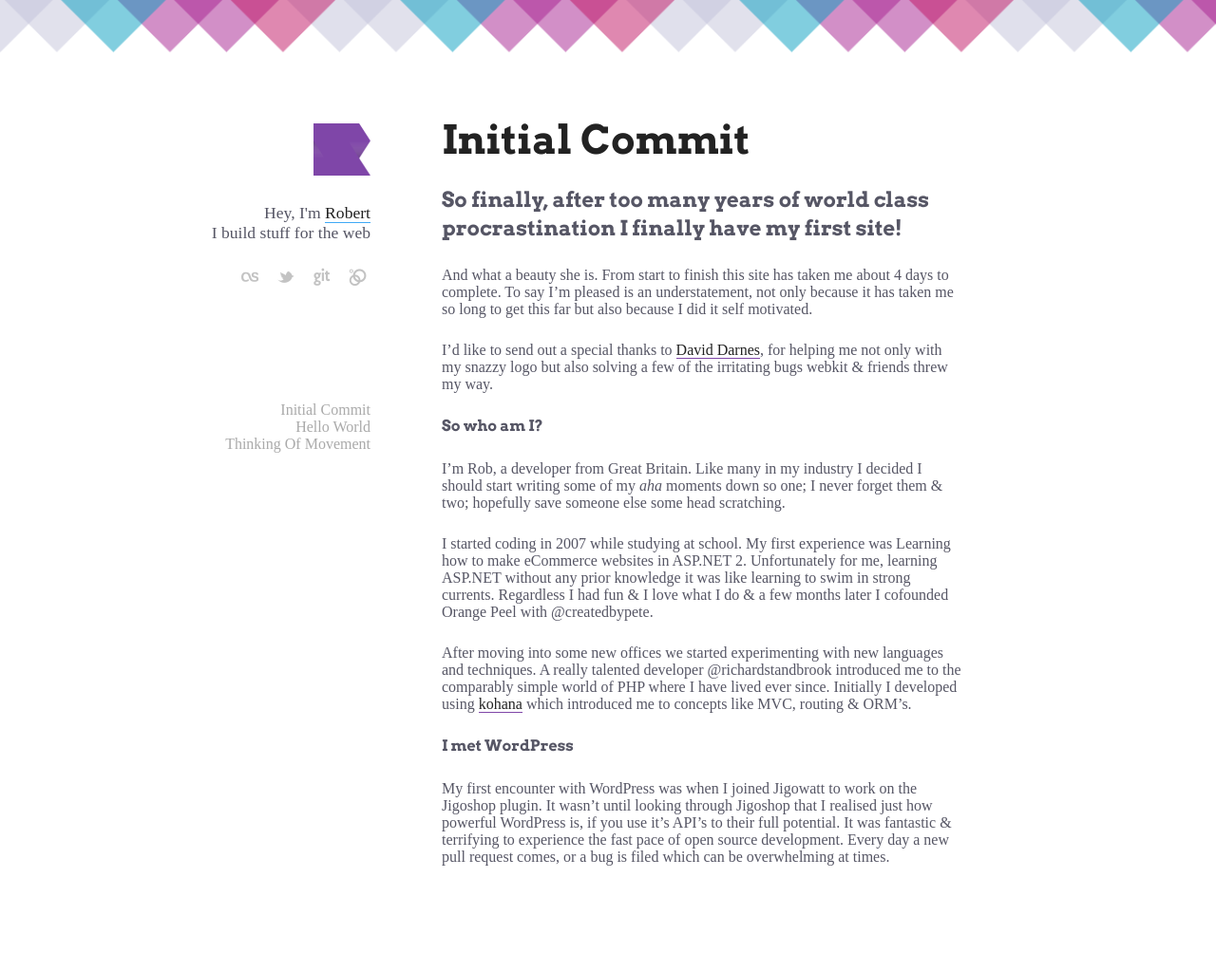
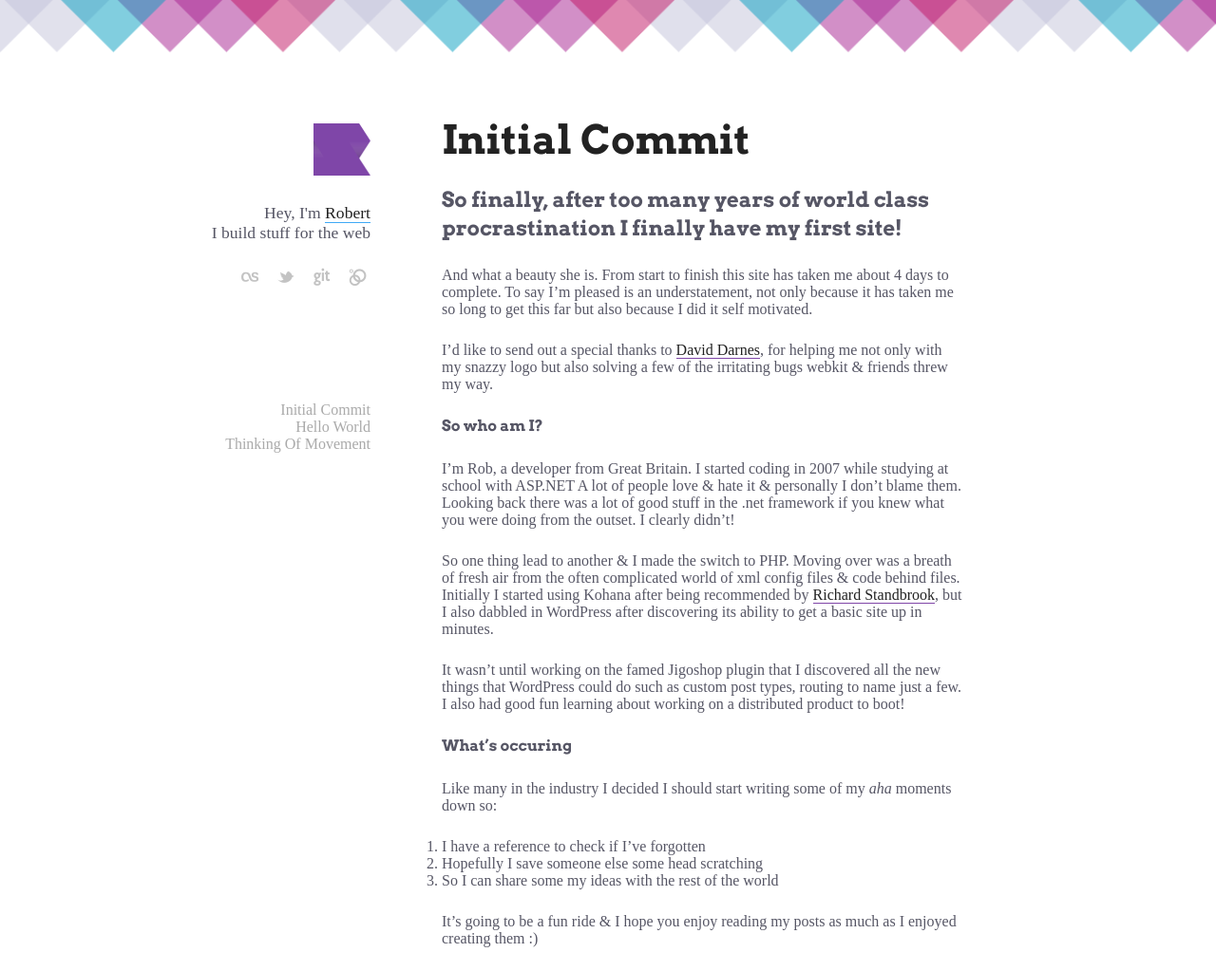
Before and after one commit to studioromeo/studioromeo.github.com, a Jekyll site: the page built from _posts/2012-09-08-initial-commit.md, in a window 1280 px wide. Shown: the whole page at 95% size. Built offline with Jekyll 4.4.1, drawn with Linux system fonts in a browser that asks for light colours; before the commit the page ends 937 px from its top, so only the background shows below that.

Commit message:
Fleshed out my first post. Ready for its first review

```diff
--- a/_posts/2012-09-08-initial-commit.md
+++ b/_posts/2012-09-08-initial-commit.md
@@ -9,12 +9,16 @@
 I'd like to send out a special thanks to [David Darnes](http://david.darn.es), for helping me not only with my snazzy logo but also solving a few of the irritating bugs webkit & friends threw my way.
 
 ###So who am I?
-I'm Rob, a developer from Great Britain. Like many in my industry I decided I should start writing some of my _aha_ moments down so one; I never forget them & two; hopefully save someone else some head scratching.
+I'm Rob, a developer from Great Britain. I started coding in 2007 while studying at school with ASP.NET A lot of people love & hate it & personally I don't blame them. Looking back  there was a lot of good stuff in the .net framework if you knew what you were doing from the outset. I clearly didn't!
 
-I started coding in 2007 while studying at school. My first experience was Learning how to make eCommerce websites in ASP.NET 2. Unfortunately for me, learning ASP.NET without any prior knowledge it was like learning to swim in strong currents. Regardless I had fun & I love what I do & a few months later I cofounded Orange Peel with @createdbypete.
+So one thing lead to another & I made the switch to PHP. Moving over was a breath of fresh air from the often complicated world of xml config files & code behind files. Initially I started using Kohana after being recommended by [Richard Standbrook](http://twitter.com), but I also dabbled in WordPress after discovering its ability to get a basic site up in minutes.
 
-After moving into some new offices we started experimenting with new languages and techniques. A really talented developer @richardstandbrook introduced me to the comparably simple world of PHP where I have lived ever since. Initially I developed using [kohana]() which introduced me to concepts like MVC, routing & ORM's.
+It wasn't until working on the famed Jigoshop plugin that I discovered all the new things that WordPress could do such as custom post types, routing to name just a few. I also had good fun learning about working on a distributed product to boot!
 
+###What's occuring
+Like many in the industry I decided I should start writing some of my *aha* moments down so:
+1. I have a reference to check if I've forgotten
+2. Hopefully I save someone else some head scratching
+3. So I can share some my ideas with the rest of the world
 
-###I met WordPress
-My first encounter with WordPress was when I joined Jigowatt to work on the Jigoshop plugin. It wasn't until looking through Jigoshop that I realised just how powerful WordPress is, if you use it's API's to their full potential. It was fantastic & terrifying to experience the fast pace of open source development. Every day a new pull request comes, or a bug is filed which can be overwhelming at times.
+It's going to be a fun ride & I hope you enjoy reading my posts as much as I enjoyed creating them :)
```
